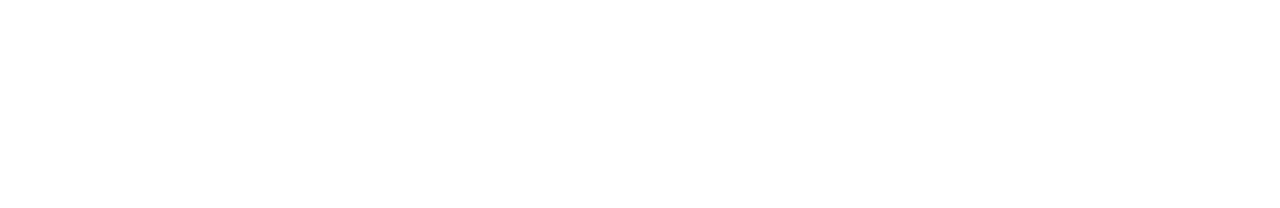
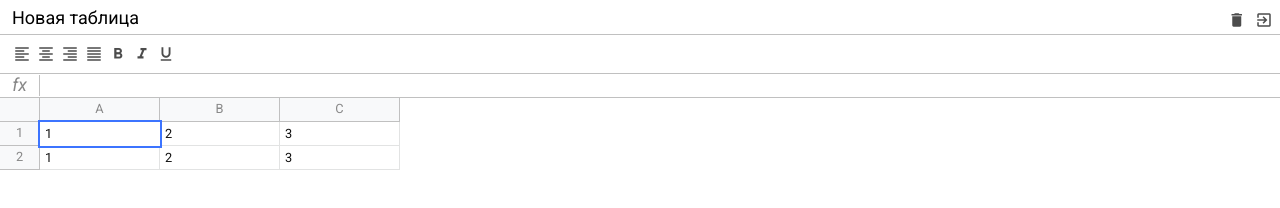
Before and after one commit to illi-homz/exel-course, a website built with webpack: page src/index.html in a window 1280 px wide. Built offline with nearby package versions, Linux system fonts and the light colour scheme.

Commit message:
set objcts

```diff
--- a/package.json
+++ b/package.json
@@ -26,6 +26,7 @@
   "private": true,
   "devDependencies": {
     "@babel/core": "^7.12.9",
+    "@babel/plugin-proposal-class-properties": "^7.12.1",
     "@babel/preset-env": "^7.12.7",
     "babel-eslint": "^10.1.0",
     "babel-loader": "^8.2.2",
--- /dev/null
+++ b/src/components/excel/Excel.js
@@ -0,0 +1,26 @@
+import { $ } from '@core/dom';
+
+export class Excel {
+  constructor(selector, options) {
+    this.$el = document.querySelector(selector)
+    this.components = options.components || []
+  }
+
+  getRoot() {
+    const $root = $.create('div', 'excel')
+
+    this.components.forEach(Component => {
+      const $el = $.create('div', Component.className)
+
+      const component = new Component($el)
+      $el.innerHTML = component.toHTML()
+
+      $root.append($el)
+    })
+    return $root
+  }
+
+  render() {
+    this.$el.append(this.getRoot())
+  }
+}
--- /dev/null
+++ b/src/components/formula/Formula.js
@@ -0,0 +1,11 @@
+import {ExcelComponent} from '@core/ExcelComponent'
+
+export class Formula extends ExcelComponent {
+  static className = 'excel__formula'
+  toHTML() {
+    return `
+      <div class="info">fx</div>
+      <div class="input" contenteditable spellcheck="false"></div>
+    `
+  }
+}
--- /dev/null
+++ b/src/components/header/Header.js
@@ -0,0 +1,19 @@
+import {ExcelComponent} from '@core/ExcelComponent'
+
+export class Header extends ExcelComponent {
+  static className = 'excel__header'
+  toHTML() {
+    return `
+      <input type="text" class="input" value="Новая таблица" />
+
+        <div>
+          <div class="button">
+            <i class="material-icons">delete</i>
+          </div>
+          <div class="button">
+            <i class="material-icons">exit_to_app</i>
+          </div>
+        </div>
+    `
+  }
+}
--- /dev/null
+++ b/src/components/table/Table.js
@@ -0,0 +1,44 @@
+import { ExcelComponent } from '@core/ExcelComponent'
+
+export class Table extends ExcelComponent {
+  static className = 'excel__table'
+
+  toHTML() {
+    return `
+      <div class="row">
+        <div class="row-info"></div>
+        <div class="row-data">
+          <div class="column">
+            A
+          </div>
+          <div class="column">
+            B
+          </div>
+          <div class="column">
+            C
+          </div>
+        </div>
+      </div>
+      <div class="row">
+        <div class="row-info">
+          1
+        </div>
+        <div class="row-data">
+          <div class="cell selected" contenteditable>1</div>
+          <div class="cell" contenteditable>2</div>
+          <div class="cell" contenteditable>3</div>
+        </div>
+      </div>
+      <div class="row">
+        <div class="row-info">
+          2
+        </div>
+        <div class="row-data">
+          <div class="cell" contenteditable>1</div>
+          <div class="cell" contenteditable>2</div>
+          <div class="cell" contenteditable>3</div>
+        </div>
+      </div>
+    `
+  }
+}
--- /dev/null
+++ b/src/components/toolbar/Toolbar.js
@@ -0,0 +1,30 @@
+import {ExcelComponent} from '@core/ExcelComponent'
+
+export class Toolbar extends ExcelComponent {
+  static className = 'excel__toolbar'
+  toHTML() {
+    return `
+      <div class="button">
+          <i class="material-icons">format_align_left</i>
+        </div>
+        <div class="button">
+          <i class="material-icons">format_align_center</i>
+        </div>
+        <div class="button">
+          <i class="material-icons">format_align_right</i>
+        </div>
+        <div class="button">
+          <i class="material-icons">format_align_justify</i>
+        </div>
+        <div class="button">
+          <i class="material-icons">format_bold</i>
+        </div>
+        <div class="button">
+          <i class="material-icons">format_italic</i>
+        </div>
+        <div class="button">
+          <i class="material-icons">format_underlined</i>
+        </div>
+    `
+  }
+}
--- /dev/null
+++ b/src/core/DomListener.js
@@ -0,0 +1,8 @@
+export class DomListener {
+  constructor($root) {
+    if (!$root) {
+      throw new Error('no $root provided for DomListener')
+    }
+    this.$root = $root
+  }
+}
--- /dev/null
+++ b/src/core/ExcelComponent.js
@@ -0,0 +1,8 @@
+import {DomListener} from '@core/DomListener'
+
+export class ExcelComponent extends DomListener {
+  // возвращает шаблон компонента
+  toHTML() {
+    return ''
+  }
+}
--- /dev/null
+++ b/src/core/dom.js
@@ -0,0 +1,16 @@
+class Dom {
+  constructor() {
+  }
+}
+
+export function $() {
+  return new Dom()
+}
+
+$.create = (tagName, classes='') => {
+  const el = document.createElement(tagName)
+  if (classes) {
+    el.classList.add(classes)
+  }
+  return el
+}
--- a/src/index.html
+++ b/src/index.html
@@ -4,6 +4,8 @@
     <meta charset="UTF-8">
     <meta name="viewport"
           content="width=device-width, user-scalable=no, initial-scale=1.0, maximum-scale=1.0, minimum-scale=1.0">
+    <link rel="preconnect" href="https://fonts.gstatic.com">
+    <link href="https://fonts.googleapis.com/css2?family=Roboto:ital,wght@0,400;0,500;0,700;1,400;1,700&display=swap" rel="stylesheet">
     <link href="https://fonts.googleapis.com/icon?family=Material+Icons"
           rel="stylesheet">
     <meta http-equiv="X-UA-Compatible" content="ie=edge">
--- a/src/index.js
+++ b/src/index.js
@@ -1,3 +1,12 @@
-import './scss/index.scss'
+import { Excel } from '@/components/excel/Excel';
+import { Header } from '@/components/header/Header';
+import { Toolbar } from '@/components/toolbar/Toolbar';
+import { Formula } from '@/components/formula/Formula';
+import { Table } from '@/components/table/Table';
+import './scss/index.scss';
 
-console.log('Hello')
+const excel = new Excel('#app', {
+  components: [Header, Toolbar, Formula, Table],
+})
+
+excel.render()
--- a/src/scss/formula.scss
+++ b/src/scss/formula.scss
@@ -11,6 +11,8 @@
     border-bottom: 1px solid $border-color;
     z-index: 5;
     background-color: #fff;
+    display: flex;
+    align-items: center;
     .info {
       font-size: 18px;
       text-align: center;
--- a/src/scss/header.scss
+++ b/src/scss/header.scss
@@ -11,6 +11,8 @@
     padding: 8px 4px 0px;
     z-index: 5;
     background-color: #fff;
+    display: flex;
+    justify-content: space-between;
 
     .input {
       margin: 0;
--- a/src/scss/index.scss
+++ b/src/scss/index.scss
@@ -1,4 +1,3 @@
-@import url('https://fonts.googleapis.com/css2?family=Roboto:ital,wght@0,400;500;0,700;1,400;1,700&display=swap');
 @import "~normalize.css";
 
 @import "header";
--- a/src/scss/toolbar.scss
+++ b/src/scss/toolbar.scss
@@ -13,6 +13,7 @@
     padding: 7px 10px;
     z-index: 5;
     background-color: #fff;
+    display: flex;
 
     //background-color: aquamarine;
 
--- a/webpack.config.js
+++ b/webpack.config.js
@@ -16,6 +16,9 @@ const jsLoaders = () => {
       loader: 'babel-loader',
       options: {
         presets: ['@babel/preset-env'],
+        plugins: [
+          '@babel/plugin-proposal-class-properties',
+        ],
       },
     },
   ]
@@ -67,7 +70,7 @@ module.exports = {
   devServer: {
     contentBase: path.join(__dirname, 'src'),
     watchContentBase: true,
-    port: 8080,
+    port: 3000,
     hot: isDev,
   },
   target: isDev ? 'web' : 'browserslist',
```
Also changed, not shown: src/assets/excel.html (+1 -1 lines), 1 other file.
